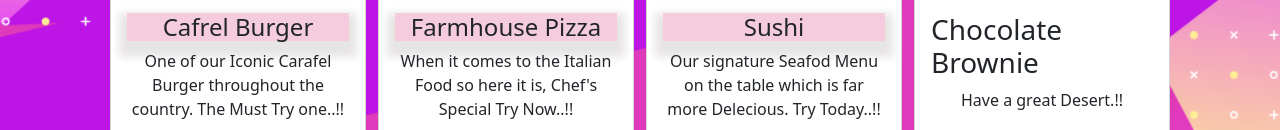
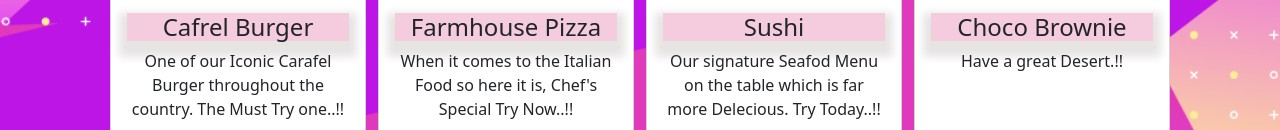
Before and after one commit to DivyanshuAhirrao/Food-Delivery-Interface, a plain HTML site: page index.html in a window 1280 px wide. Shown: the part 860-990 px from the top of the page. Drawn offline with nearby package versions, Linux system fonts and the light colour scheme; files whose address does not match are found by name.

Commit message:
Update index.html

```diff
--- a/index.html
+++ b/index.html
@@ -212,7 +212,7 @@
             <div class="card" style="width: 20vw; height: 20rem;">
                 <img src="https://cdn.pixabay.com/photo/2017/05/25/09/42/brownie-2342762_640.jpg" class="card-img-top" alt="..." height="150vw">
                 <div class="card-body">
-                    <h3> Chocolate Brownie</h3>
+                    <h4> Choco Brownie</h4>
                   <p class="card-text">Have a great Desert.!!</p>
                 </div>
               </div>
```
